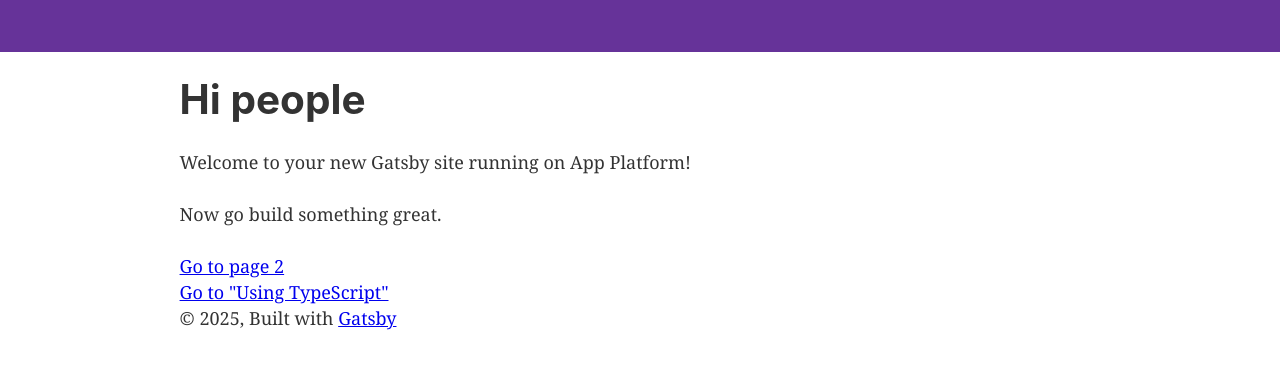
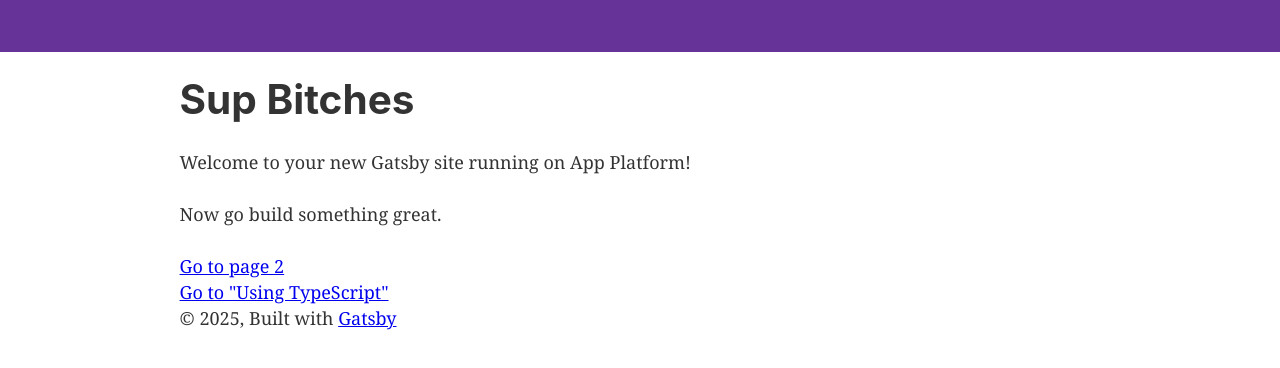
Before and after one commit to sgc-droid/gatsby, a Gatsby site: page / in a window 1280 px wide. Built offline with nearby package versions, Linux system fonts and the light colour scheme; Gatsby itself is replaced by a stand-in of ours.

Commit message:
Update index.js

```diff
--- a/src/pages/index.js
+++ b/src/pages/index.js
@@ -8,7 +8,7 @@ import SEO from "../components/seo"
 const IndexPage = () => (
   <Layout>
     <SEO title="Home" />
-    <h1>Hi people</h1>
+    <h1>Sup Bitches</h1>
     <p>Welcome to your new Gatsby site running on App Platform!</p>
     <p>Now go build something great.</p>
     <div style={{ maxWidth: `300px`, marginBottom: `1.45rem` }}>
```
